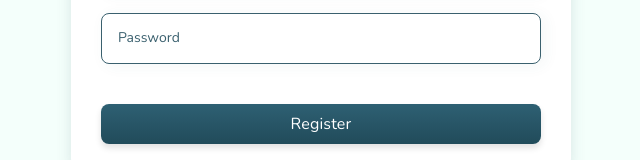
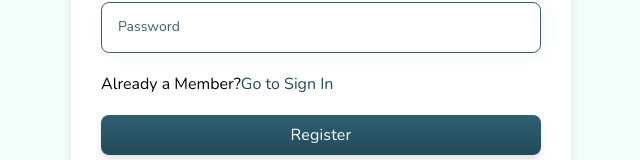
Before and after one commit to junaidp/taask, a React (Create React App) app: page /register in a window 1280 px wide. Shown: the part 463-623 px from the top of the page, without its empty margins (319-959 px from the left). Built offline with nearby package versions, Linux system fonts and the light colour scheme.

Commit message:
Update index.js

```diff
--- a/src/pages/RegisterPage/index.js
+++ b/src/pages/RegisterPage/index.js
@@ -1,21 +1,15 @@
 import React, { useState } from "react";
-// import VisibilityIcon from "@mui/icons-material/Visibility";
-// import VisibilityOffIcon from "@mui/icons-material/VisibilityOff";
 import "./login.css";
 import { Box, TextField, FormGroup, Button } from "@mui/material";
 import { Formik } from "formik";
-
-// image
 import Logo from "../../assets/icons/logo.svg";
 import { registerSchema } from "../../Validation";
 import { toast, ToastContainer } from "react-toastify";
 import Loader from "../../components/Loader";
-// import { register } from "../../services/auth.service";
 import { useNavigate } from "react-router-dom";
 import axios from "axios";
 
 const Register = () => {
-  const [showPassword, setShowPassword] = useState(false);
   const [loading, setLoading] = useState(false);
   const navigate = useNavigate();
 
@@ -28,7 +22,6 @@ const Register = () => {
         "https://taaskserver.herokuapp.com/register",
         values
       );
-      // const { data } = await register(values);
       setLoading(false);
       if (typeof data == "string") {
         toast.error(data, {
@@ -112,28 +105,28 @@ const Register = () => {
             <FormGroup className="inputHead">
               <TextField
                 id="password-input"
-                type={showPassword ? "text" : "password"}
+                type="password"
                 autoComplete="current-password"
                 placeholder="Password"
                 value={formik.values.password}
                 onChange={formik.handleChange}
                 onBlur={formik.handleBlur}
-                // InputProps={{
-                //   endAdornment: (
-                //     <InputAdornment position="end">
-                //       <IconButton onClick={() => setShowPassword(!showPassword)} edge="end">
-                //       {showPassword ?<VisibilityIcon/>:<VisibilityOffIcon/>}
-                //       </IconButton>
-                //     </InputAdornment>
-                //   ),
-                // }}
                 name="password"
               />
               {formik.touched.password && formik.errors.password ? (
                 <p className="input-error">{formik.errors.password}</p>
               ) : null}
             </FormGroup>
-            <Box>{/* <a href="#">Forgot Password?</a> */}</Box>
+            <Box className="fxt-switcher-description">
+              Already a Member?
+              <a
+                className="fxt-switcher-text ms-1"
+                href="/login"
+                style={{ marginLeft: "10px" }}
+              >
+                Go to Sign In
+              </a>
+            </Box>
             <Button className="btn" onClick={formik.handleSubmit}>
               Register
             </Button>
```
